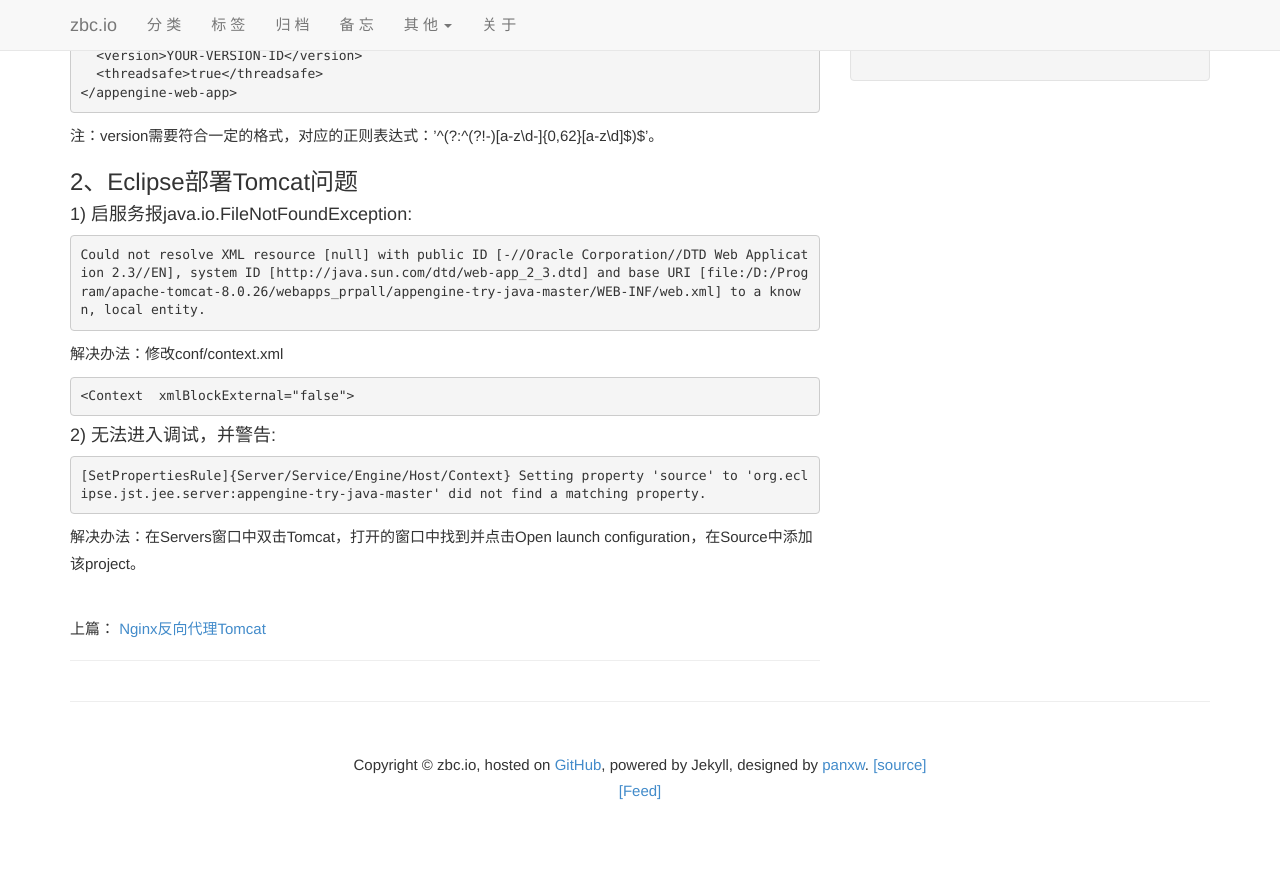
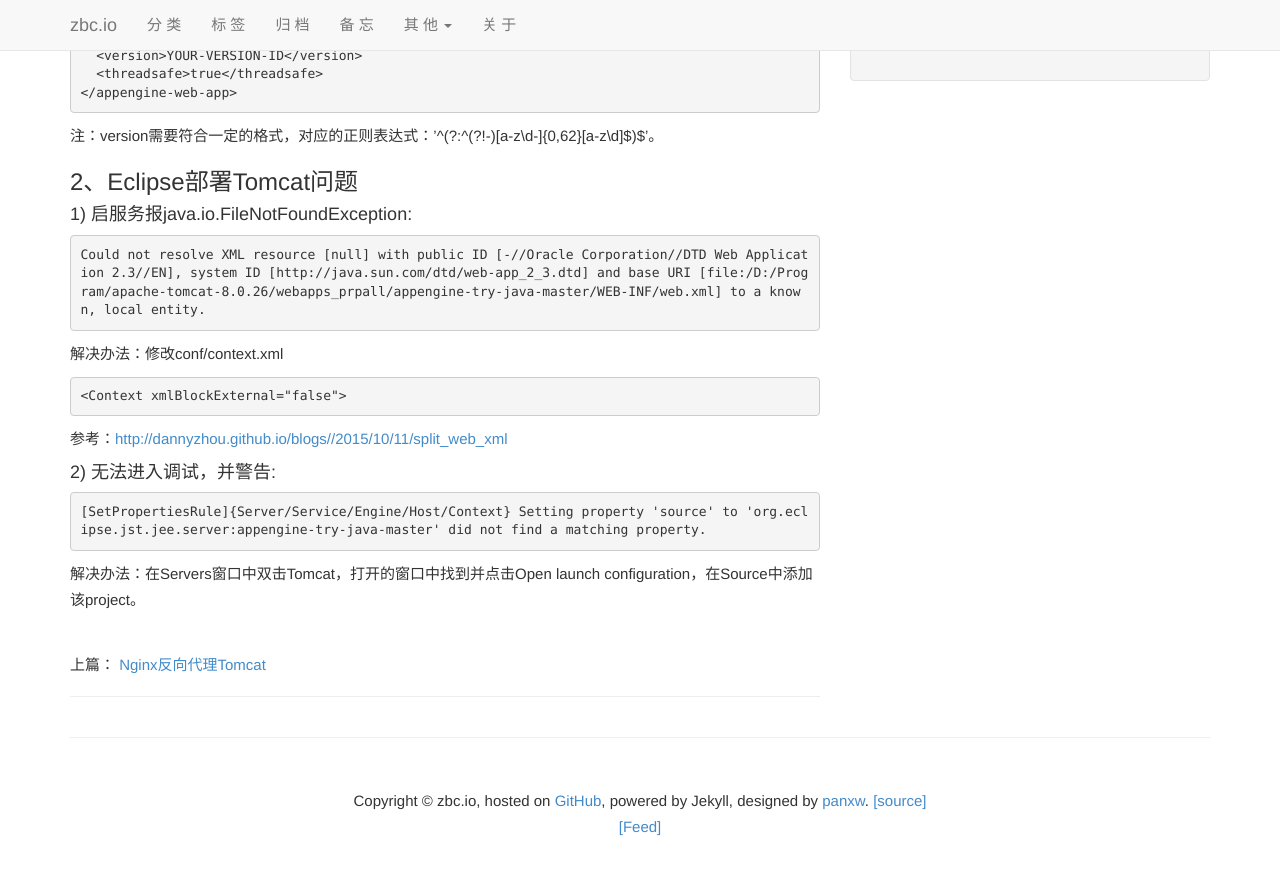
Before and after one commit to zbc0512/zbc0512.github.io, a Jekyll site: the page built from _posts/2016-01-24-gae-eclipse.md, in a window 1280 px wide and 900 px high, scrolled down 515 px. Shown: the top 875 px of the window. Built offline with Jekyll 4.4.1, drawn with Linux system fonts in a browser that asks for light colours; Markdown is read by kramdown in place of the engine named in the settings; comment, search, counter and statistics services are not loaded.

Commit message:
Update 2016-01-24-gae-eclipse.md

```diff
--- a/_posts/2016-01-24-gae-eclipse.md
+++ b/_posts/2016-01-24-gae-eclipse.md
@@ -36,7 +36,9 @@ tags: [GAE,Tomcat,Eclipse]
 
 解决办法：修改conf/context.xml
 
-    <Context  xmlBlockExternal="false">
+    <Context xmlBlockExternal="false">
+
+参考：<http://dannyzhou.github.io/blogs//2015/10/11/split_web_xml>
 
 ####2) 无法进入调试，并警告:
 
```
